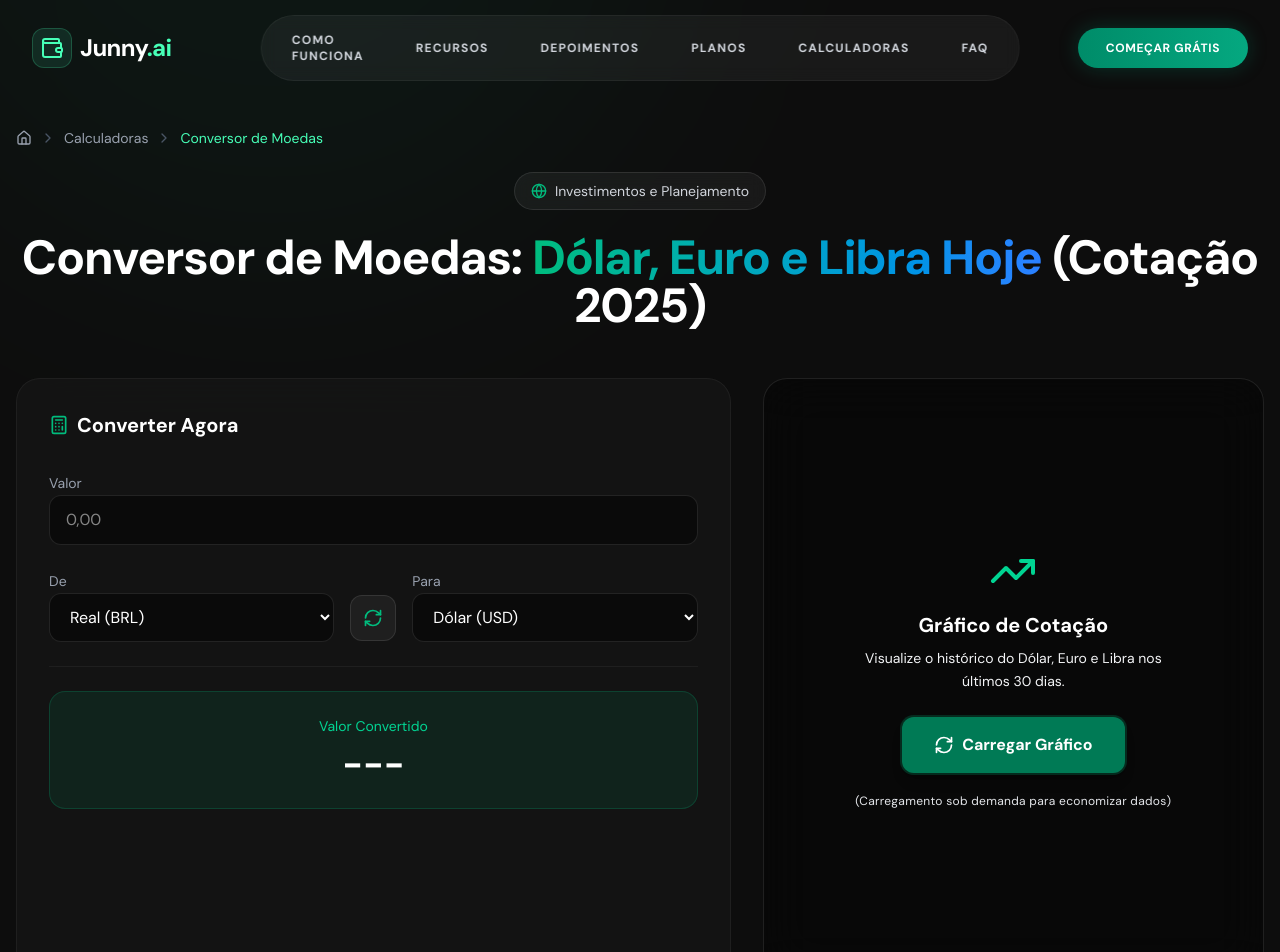
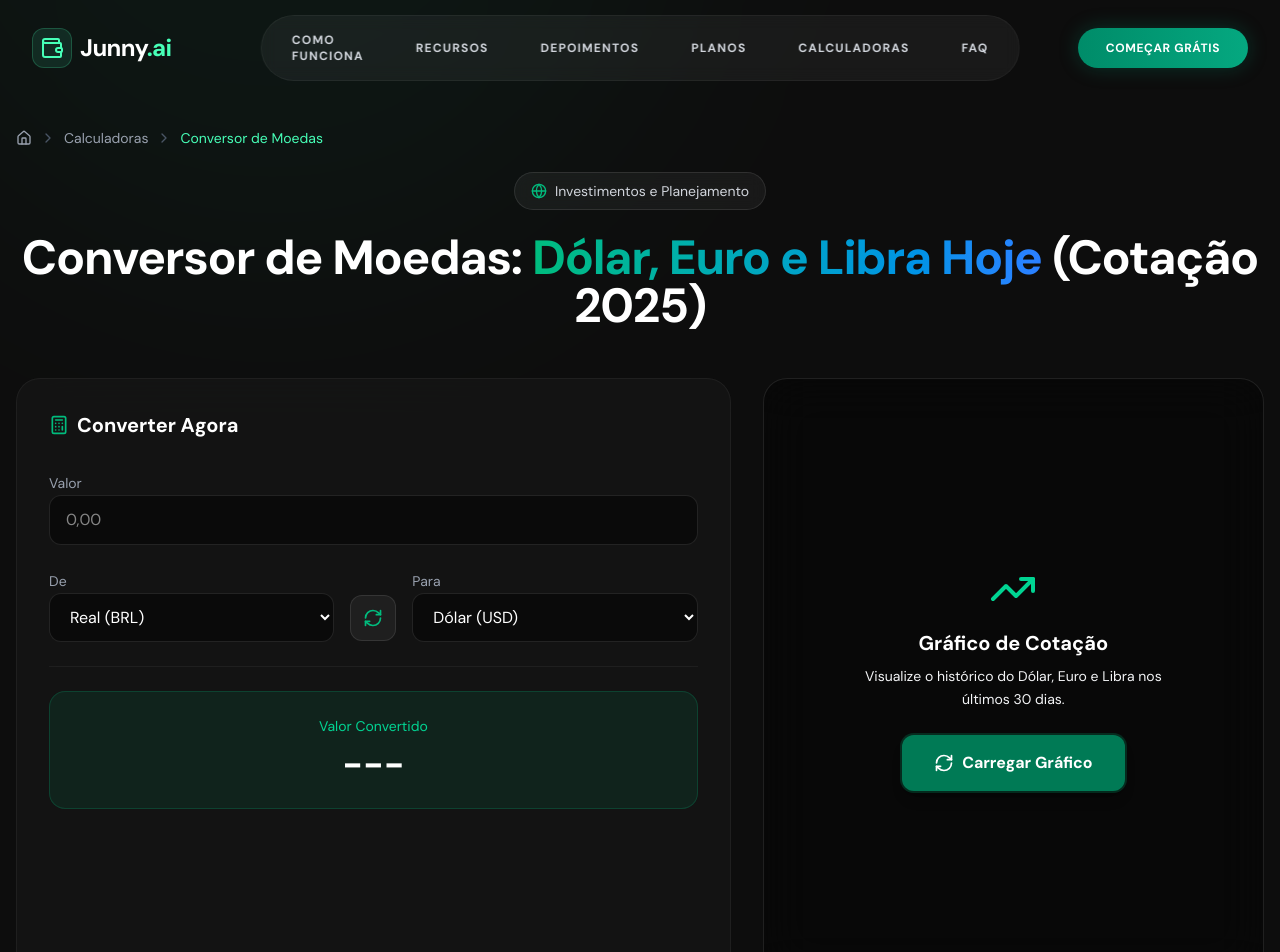
Before and after one commit to lucasgomesc1993/Site-App-Financeiro, a React (Vite) app: page /calculadoras/conversor-moedas in a window 1280 px wide. Shown: the top 952 px of the page. Built offline with nearby package versions, Linux system fonts and the light colour scheme.

Commit message:
style(chart): remove redundant loading text

```diff
--- a/components/tools/CurrencyConverterPage.tsx
+++ b/components/tools/CurrencyConverterPage.tsx
@@ -648,9 +648,7 @@ function ChartLazyWrapper() {
                         <RefreshCw className="w-5 h-5 group-hover:rotate-180 transition-transform duration-500" />
                         Carregar Gráfico
                     </button>
-                    <p className="text-xs text-gray-200 mt-5 font-medium tracking-wide">
-                        (Carregamento sob demanda para economizar dados)
-                    </p>
+
                 </div>
             ) : (
                 <Suspense fallback={
```
